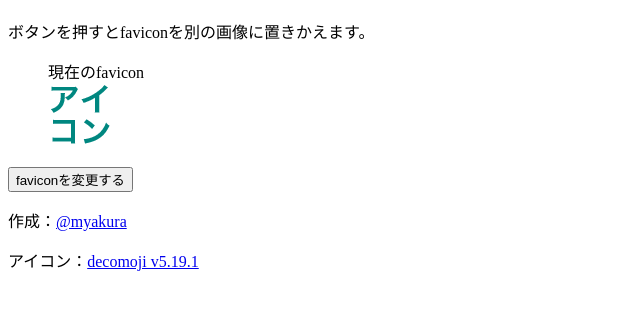
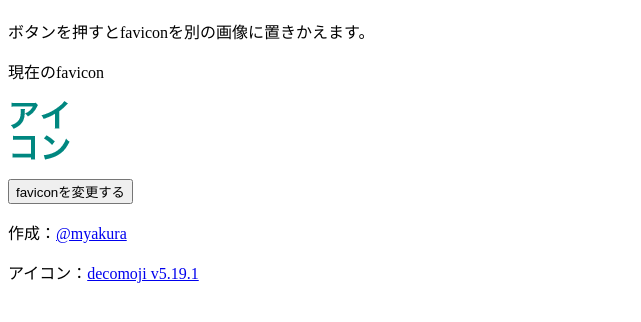
Before and after one commit to codegrid/2021-favicon, a plain HTML site: page dataurl.html in a window 1280 px wide. Shown: the part 70-392 px from the top of the page, without its empty margins (0-641 px from the left). Drawn offline with Linux system fonts and the light colour scheme.

Commit message:
feat: CSSを読み込む

```diff
--- a/dataurl.html
+++ b/dataurl.html
@@ -3,13 +3,14 @@
 <meta charset="UTF-8">
 <title>デモ：動的にfaviconを変更（data: URL）</title>
 <meta name="viewport" content="width=device-width">
+<link rel="stylesheet" href="style.css">
 <link rel="icon" href="icon/aikonn.png" id="link">
 <body>
 
 <h1>デモ：動的にfaviconを変更（data: URL）</h1>
 <p>ボタンを押すとfaviconを別の画像に置きかえます。</p>
 
-<figure>
+<figure class="stack" style="--gap: 1em;">
 <figcaption>現在のfavicon</figcaption>
 <img id="preview" width="64" height="64">
 </figure>
```
Also changed, not shown: canvas.html (+2 -1 lines), dynamic.html (+2 -1 lines).
